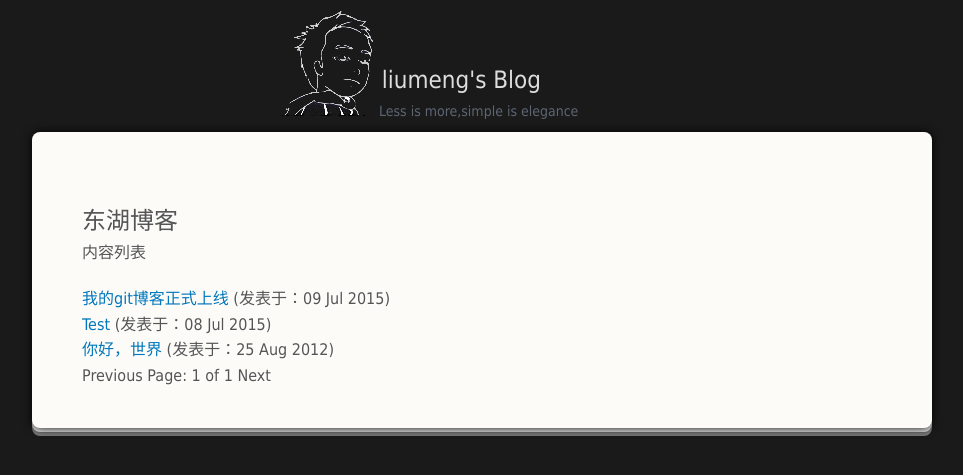
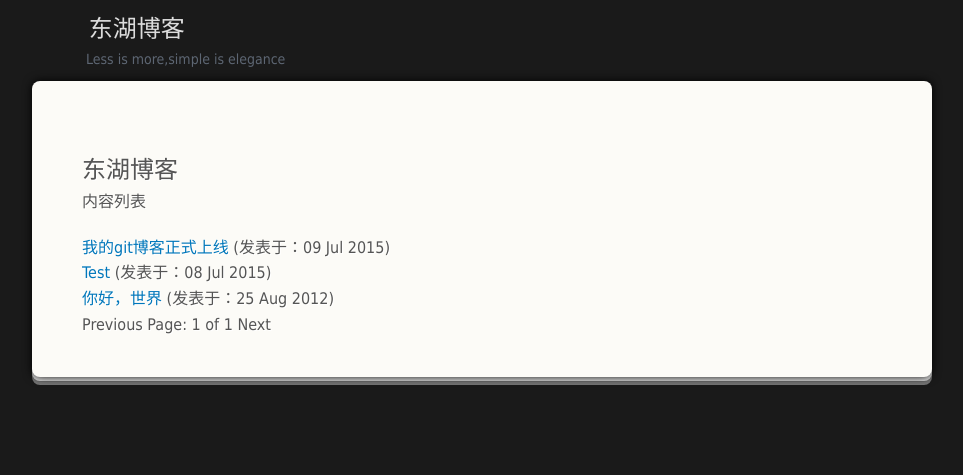
Before and after one commit to lmto2/blog, a Jekyll site: the page built from index.html, in a window 1280 px wide. Shown: the top 475 px of the page, without its empty margins (158-1121 px from the left). Built offline with Jekyll 4.4.1, drawn with Linux system fonts in a browser that asks for light colours; the list of posts is cut into pages by our own code.

Commit message:
去掉头部图像

```diff
--- a/_layouts/default.html
+++ b/_layouts/default.html
@@ -8,11 +8,8 @@
 </head>
 <body id="">
 <header id="header">
-      <img id="avater" src="/blog/custom/photos/head6.png"/>
       <hgroup>
-        <br/>
-        <br/>
-        <h1 id="logo"><a href="/blog" title="东湖博客">&nbsp;liumeng's Blog</a></h1>
+        <h1 id="logo"><a href="/blog" title="东湖博客">&nbsp;东湖博客</a></h1>
         <h2 id="sublogo">&nbsp;Less is more,simple is elegance</h2>
       </hgroup>
   </header>
```
